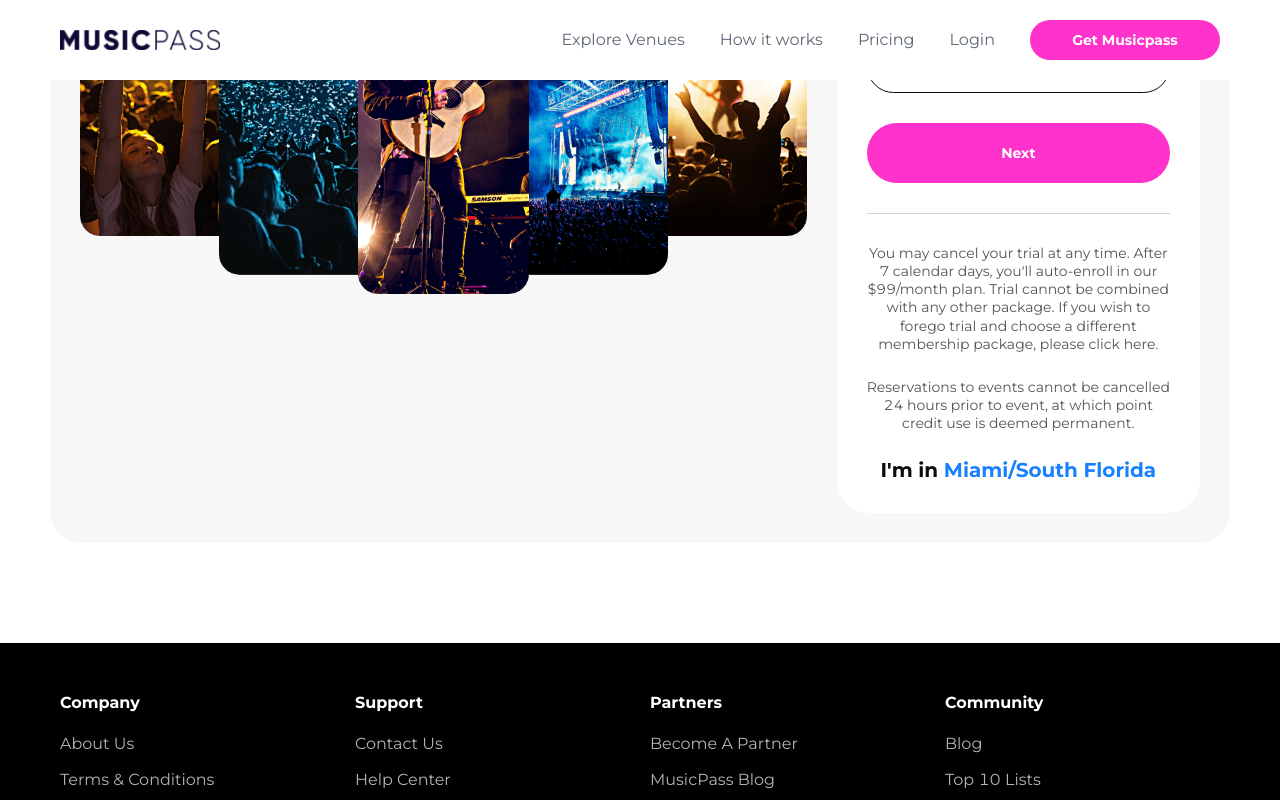
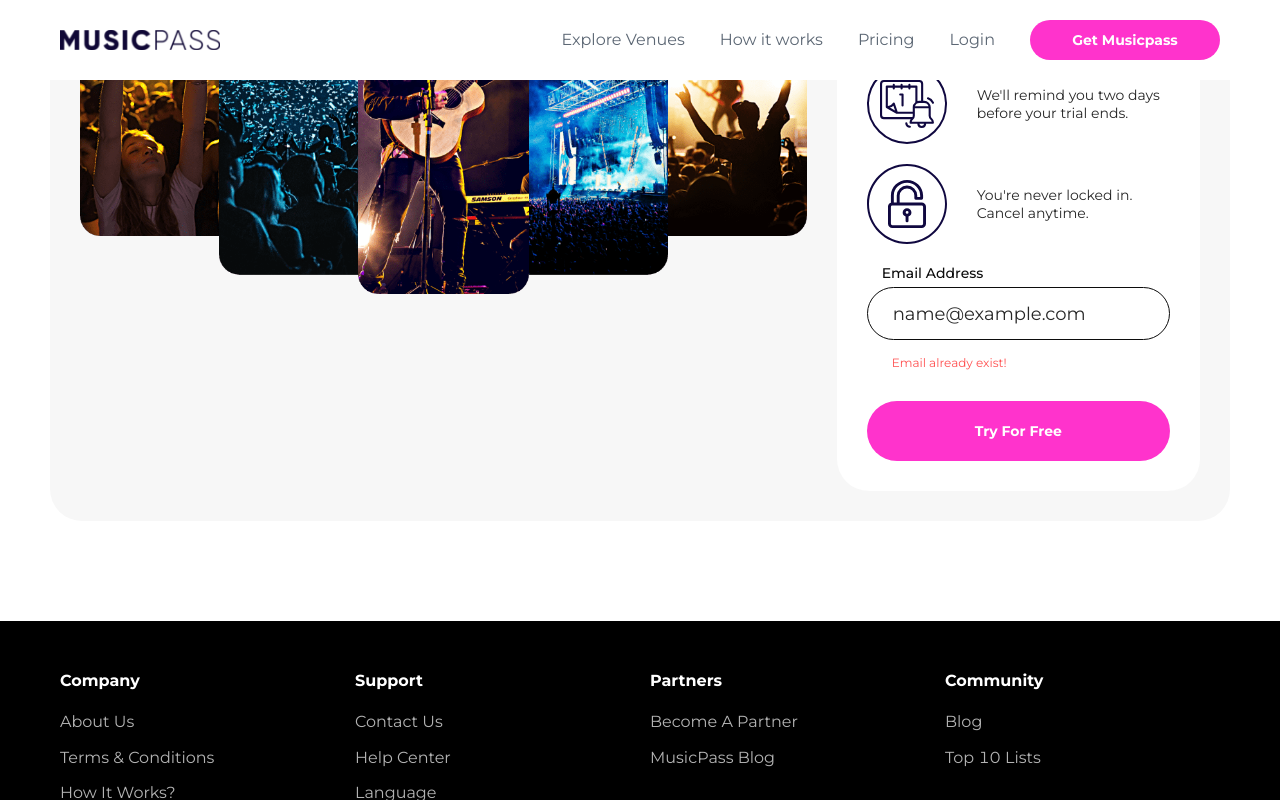
Before and after one commit to Bse161078/musicstep, a React (Create React App) app: page /free-trial in a window 1280 px wide. Both pictures are taken after typing "name@example.com" into the empty fields and a click on the button "Try For Free". Shown: the part 407-1207 px from the top of the page. Built offline with nearby package versions, Linux system fonts and the light colour scheme; no server answers.

Commit message:
adds loading

```diff
--- /dev/null
+++ b/src/components/Loading/Loading.style.ts
@@ -0,0 +1,18 @@
+import styled from "styled-components";
+
+export const LoadingStyle = styled.div`
+    width: 100%;
+    height: 100vh;
+    position: fixed;
+    top: 0;
+    left: 0;
+    background: rgba(0, 0, 0, 0.5);
+    display: flex;
+    align-items: center;
+    justify-content: center;
+    z-index: 100;
+
+    img {
+        width: 85%;
+    }
+`
--- /dev/null
+++ b/src/components/Loading/Loading.tsx
@@ -0,0 +1,12 @@
+import React from "react";
+import { LoadingStyle } from "./Loading.style";
+
+const Loading = () => {
+  return (
+    <LoadingStyle>
+      <img src="/images/loading.gif" alt="loading" />
+    </LoadingStyle>
+  );
+};
+
+export default Loading;
--- /dev/null
+++ b/src/components/Loading/index.ts
@@ -0,0 +1 @@
+export { default as Loading } from "./Loading"
--- a/src/components/TrialForm/TrialForm.style.ts
+++ b/src/components/TrialForm/TrialForm.style.ts
@@ -5,6 +5,13 @@
     font-size: 80px;
     color: #0c0c0c;
     text-align: center;
+  }
+
+  .error-message {
+    font-size: 12px;
+    color: #ff5151;
+    margin-top: 15px;
+    margin-left: 25px;
   }
 
   .price-description {
--- a/src/components/TrialForm/TrialForm.tsx
+++ b/src/components/TrialForm/TrialForm.tsx
@@ -1,7 +1,7 @@
-import React from "react";
+import React, { useState } from "react";
 import { Form, Formik } from "formik";
 
-import { InputBox, TrialFormWrapper } from "..";
+import { InputBox, Loading, TrialFormWrapper } from "..";
 import { UpcomingEventsIcon } from "../../assets";
 import { FilledButtonStyle } from "../../styles/Common.style";
 import { IconWithTextStyle, TrialFormStyle } from "./TrialForm.style";
@@ -30,16 +30,32 @@
 const TrialForm = (props: TrialFormProps) => {
   const { setCurrentForm } = props;
 
+  const [loading, setLoading] = useState(false);
+  const [errorMessage, setErrorMessage] = useState("");
+
   const handleFreeTrialEmailSubmit = (e: any) => {
+    setLoading(true);
+
     axios
       .post("https://music-pass-backend.herokuapp.com/v1/users", {
         email: e.email,
       })
-      .then(setCurrentForm("general-info"))
-      .catch((error) => console.log("error"));
+      .then((response) => {
+        setLoading(false);
+        console.log(response);
+        setCurrentForm("general-info");
+      })
+      .catch((error) => {
+        setErrorMessage("Email already exist!");
+        setLoading(false);
+        console.log("error");
+      });
   };
+
   return (
     <TrialFormWrapper heading="Your Trial Includes">
+      {loading && <Loading />}
+
       <TrialFormStyle>
         <h1 className="trial-price">$O</h1>
         <h4 className="price-description">For 7 Days</h4>
@@ -67,7 +83,12 @@
         >
           {({ values }) => (
             <Form className="trial-form-wrapper">
-              <InputBox label="Email Address" name="email" />
+              <div>
+                <InputBox label="Email Address" name="email" />
+                {errorMessage !== "" && (
+                  <p className="error-message">{errorMessage}</p>
+                )}
+              </div>
 
               <FilledButtonStyle width="100%" height="60px">
                 Try For Free
--- a/src/components/index.ts
+++ b/src/components/index.ts
@@ -11,6 +11,7 @@
 export * from "./ImageWithContentCard"
 export * from "./InputBox"
 export * from "./InputCheckbox"
+export * from "./Loading"
 export * from "./LoginForm"
 export * from "./LogoWithHeading"
 export * from "./MessageModal"
```
Also changed, not shown: public/images/loading.gif (added).
